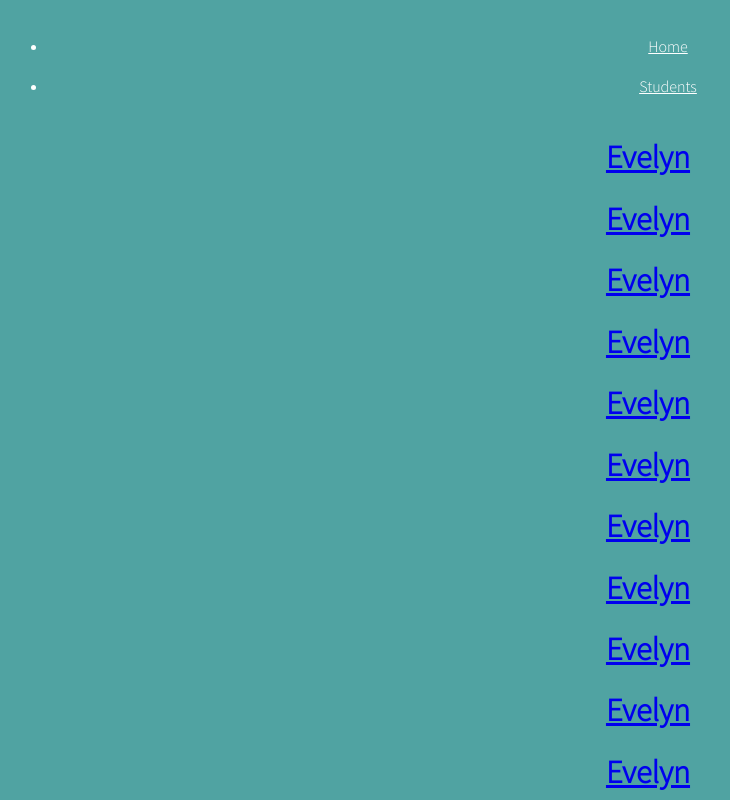
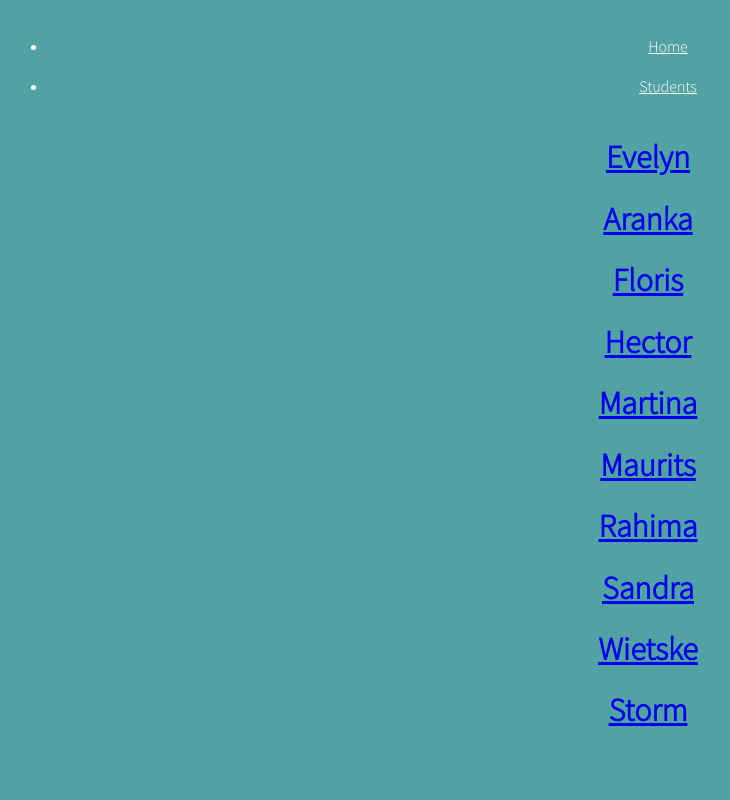
Before and after one commit to iamhelenavd/Winc-Week06-Eindopdracht, a React (Create React App) app: page /Students in a window 1280 px wide. Shown: the top 800 px of the page, without its empty margins (0-730 px from the left). Built offline with nearby package versions, Linux system fonts and the light colour scheme.

Commit message:
fixed bugs SOLVED ROUTER  problems

```diff
--- a/src/Students.js
+++ b/src/Students.js
@@ -2,16 +2,21 @@ import React, { useState } from "react";
 import allData from "./dataMock/allData";
 import { Link } from "react-router-dom";
 
-function Students() {
+function Students(props) {
   const [data, setData] = useState(allData);
-  console.log(data);
-  /*   setData(data[0].Name); */
-  /*   console.log(data.Name); */
 
-  // nieuwe array met enkelen namen en vervolgens map hieronder
+  // step 1 Array.from(new Set()) going to make a new set and I want to turn back in an array with Array.from
+  // Step 2 new Set will only allow unique values in it
+  // Step 3 .map(Name => [...]) run map function to return the actual data
+  const newData = Array.from(new Set(data.map((item) => item.Name))).map(
+    (Name) => {
+      return data.find((item) => item.Name === Name);
+    }
+  );
+
   return (
-    <div class="text">
-      {data.map((props) => (
+    <div className="text">
+      {newData.map((props) => (
         <h1 key={props.id}>
           <Link to={`/Students/${props.Name}`}>{props.Name}</Link>
         </h1>
```
